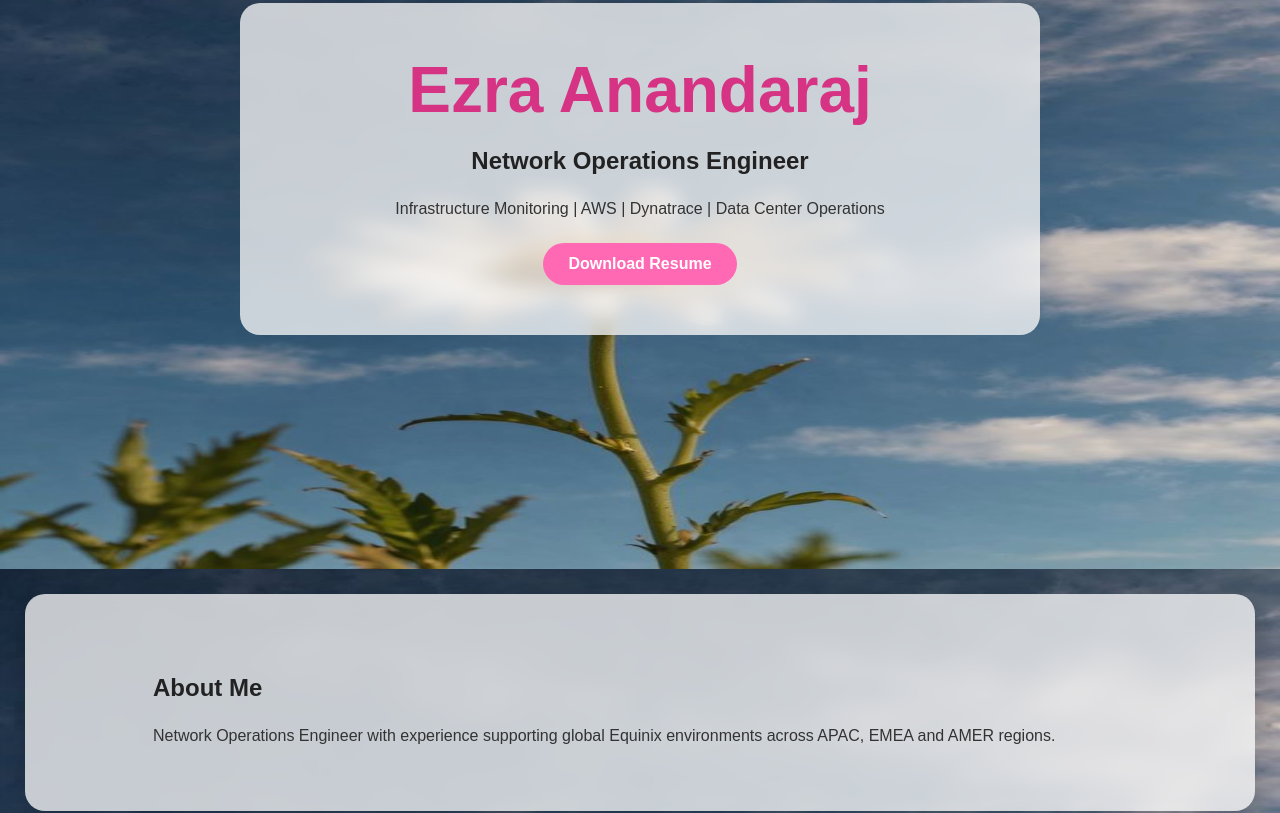
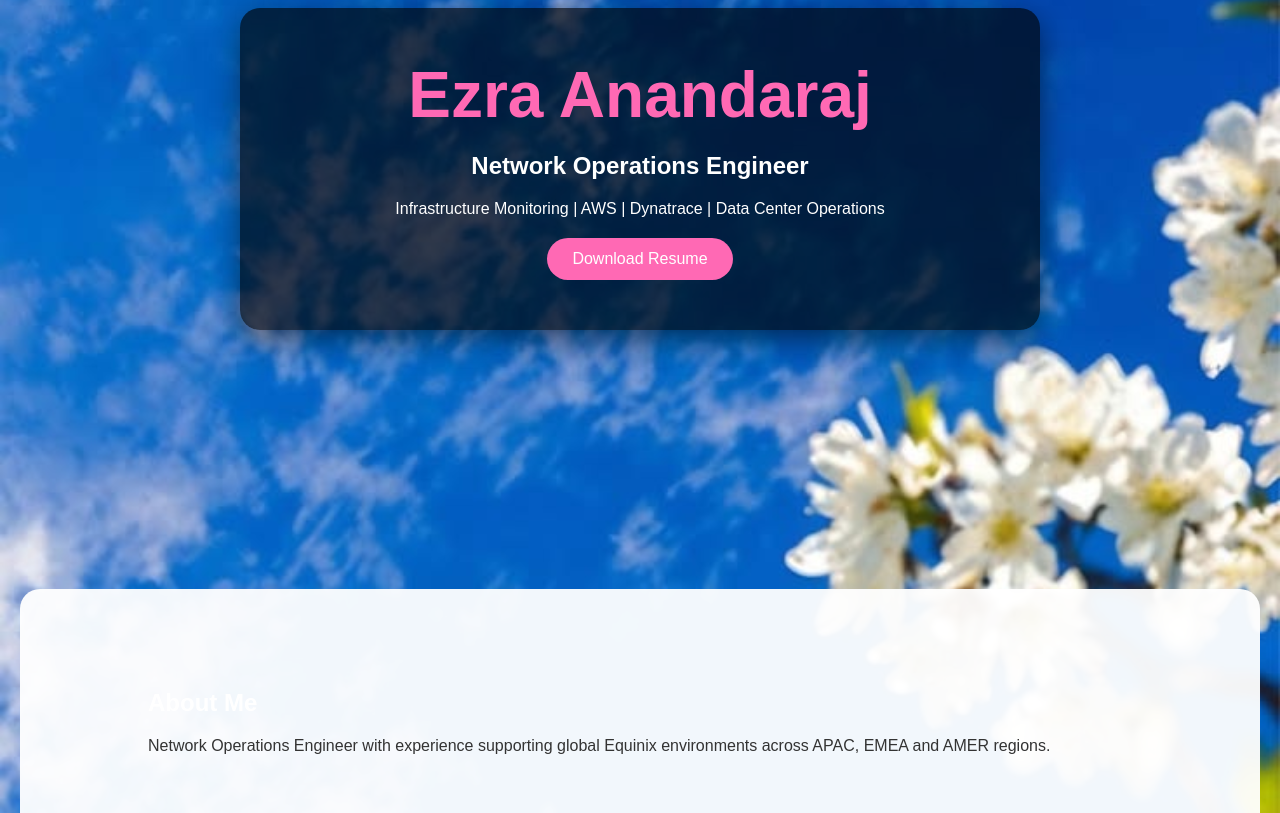
Before and after one commit to Ezrajohnny/Ezra-Portfolio, a plain HTML site: page index.html in a window 1280 px wide. Shown: the part 231-1044 px from the top of the page. Drawn offline with Linux system fonts and the light colour scheme.

Commit message:
Update style.css

```diff
--- a/style.css
+++ b/style.css
@@ -6,43 +6,41 @@ font-family:Poppins,sans-serif;
 }
 
 body{
-color:#333;
+    color:#fff;
+    background:url('flower1.jpg') no-repeat center center fixed;
     background-size:cover;
-background-position:center;
-background-attachment:fixed;
-transition:background-image 2s ease-in-out;
 }
 
 #hero{
-height:100vh;
+    min-height:100vh;
     display:flex;
     justify-content:center;
     align-items:center;
+    padding:50px;
 }
 
 .overlay{
-background:rgba(255,255,255,0.75);
+    background:rgba(0,0,0,0.65);
     padding:50px;
     border-radius:20px;
-backdrop-filter:blur(10px);
     text-align:center;
-animation:fadeIn 2s;
     max-width:800px;
     width:90%;
+    box-shadow:0 10px 30px rgba(0,0,0,0.5);
 }
 
 h1{
     font-size:4rem;
-color:#d63384;
+    color:#ff69b4;
 }
 
 h2{
     margin:20px 0;
-color:#222;
+    color:white;
 }
 
-p{
-line-height:1.8;
+.overlay p{
+    color:white;
 }
 
 .btn{
@@ -53,21 +51,19 @@ background:#ff69b4;
     color:white;
     text-decoration:none;
     border-radius:30px;
-transition:.3s;
-font-weight:bold;
+    transition:0.3s;
 }
 
 .btn:hover{
-transform:scale(1.1);
+    background:#d63384;
 }
 
 section{
-padding:60px 10%;
-margin:25px;
-background:rgba(255,255,255,0.75);
-backdrop-filter:blur(10px);
+    padding:80px 10%;
+    background:rgba(255,255,255,0.95);
+    color:#333;
+    margin:20px;
     border-radius:20px;
-box-shadow:0 8px 20px rgba(0,0,0,0.15);
 }
 
 .cards{
@@ -77,34 +73,13 @@ gap:20px;
 }
 
 .card{
-background:rgba(255,255,255,0.6);
-backdrop-filter:blur(8px);
+    background:white;
     padding:25px;
     border-radius:15px;
-box-shadow:0 5px 15px rgba(0,0,0,.1);
-transition:.3s;
+    box-shadow:0 5px 15px rgba(0,0,0,0.1);
 }
 
 .card:hover{
-transform:translateY(-10px);
+    transform:translateY(-5px);
+    transition:0.3s;
 }
-
-a{
-color:#d63384;
-text-decoration:none;
-}
-
-a:hover{
-text-decoration:underline;
-}
-
-@keyframes fadeIn{
-from{
-opacity:0;
-transform:translateY(50px);
-}
-to{
-opacity:1;
-transform:translateY(0);
-}
-}
```
Lines whose indentation alone changed are shown as unchanged.
